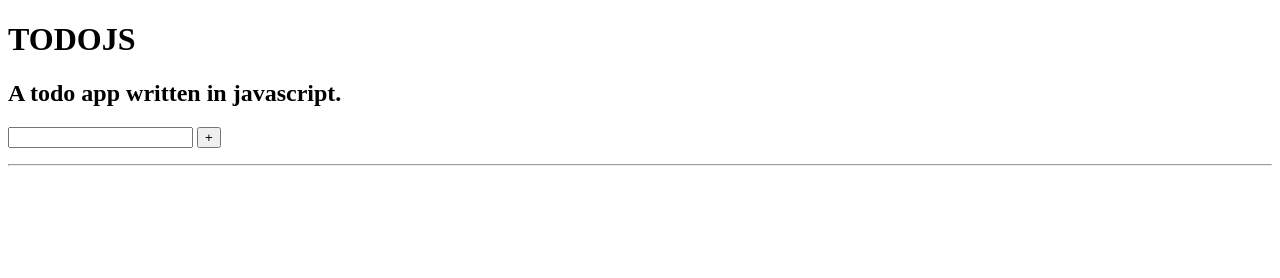
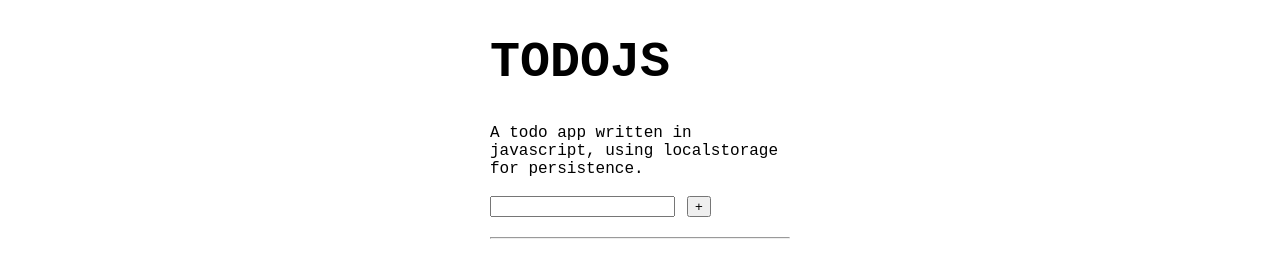
Before and after one commit to kpmacgregor/tasks, a website: page index.html in a window 1280 px wide. Drawn offline with Linux system fonts and the light colour scheme.

Commit message:
Preliminary styling.

```diff
--- a/index.html
+++ b/index.html
@@ -3,6 +3,26 @@
 <head>
 <title>TODOJS</title>
 <style>
+:root {
+  font-size: 20px;
+  font-family: monospace;
+}
+h1 {
+  font-size: 2.5rem;
+}
+p {
+  font-size: 0.8rem;
+}
+ul {
+  padding: 0;
+}
+li {
+  list-style: none;
+}
+body {
+  width: 300px;
+  margin: 0 auto;
+}
 #finishedTasks {
   text-decoration: line-through;
 }
@@ -11,7 +31,7 @@
 <body>
 <header>
 <h1>TODOJS</h1>
-<h2>A todo app written in javascript.</h2>
+<p>A todo app written in javascript, using localstorage for persistence.</p>
 </header>
 <main>
   <form action="#">
```
